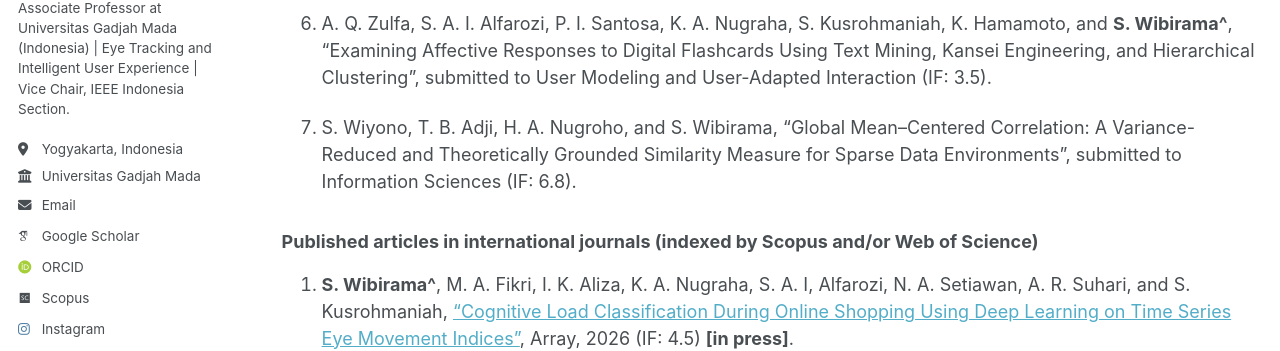
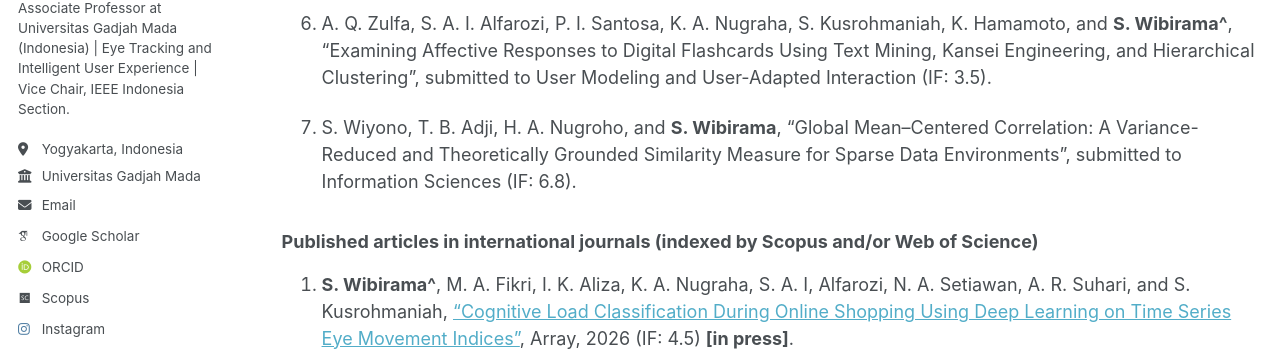
Before and after one commit to wibirama/wibirama.github.io, a Jekyll site: the page built from _pages/allpublications.md, in a window 1280 px wide and 900 px high, scrolled down 821 px. Shown: the part 143-494 px from the top of the window. Built offline with Jekyll 4.4.1, drawn with Linux system fonts in a browser that asks for light colours; emoji names are drawn with the system emoji font; some web fonts are replaced; a script that is not in the unit is left out.

```diff
--- a/_pages/allpublications.md
+++ b/_pages/allpublications.md
@@ -33,7 +33,7 @@ Journal articles
 
 6. A. Q. Zulfa, S. A. I. Alfarozi, P. I. Santosa, K. A. Nugraha, S. Kusrohmaniah, K. Hamamoto, and **S. Wibirama^**, "Examining Affective Responses to Digital Flashcards Using Text Mining, Kansei Engineering, and Hierarchical Clustering", submitted to User Modeling and User-Adapted Interaction (IF: 3.5).
 
-7. S. Wiyono, T. B. Adji, H. A. Nugroho, and S. Wibirama, "Global Mean–Centered Correlation: A Variance-Reduced and Theoretically Grounded Similarity Measure for Sparse Data Environments", submitted to Information Sciences (IF: 6.8).
+7. S. Wiyono, T. B. Adji, H. A. Nugroho, and **S. Wibirama**, "Global Mean–Centered Correlation: A Variance-Reduced and Theoretically Grounded Similarity Measure for Sparse Data Environments", submitted to Information Sciences (IF: 6.8).
 
 
 ### Published articles in international journals (indexed by Scopus and/or Web of Science)
```
